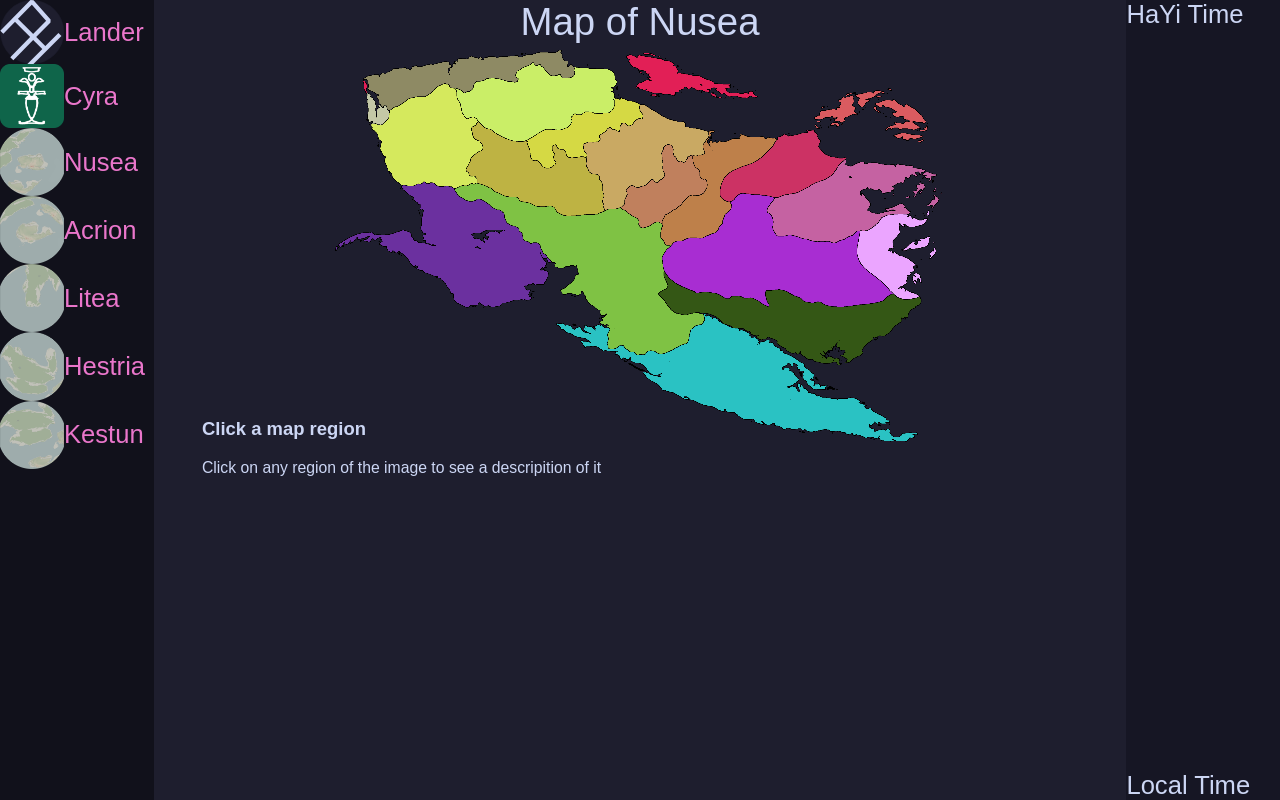
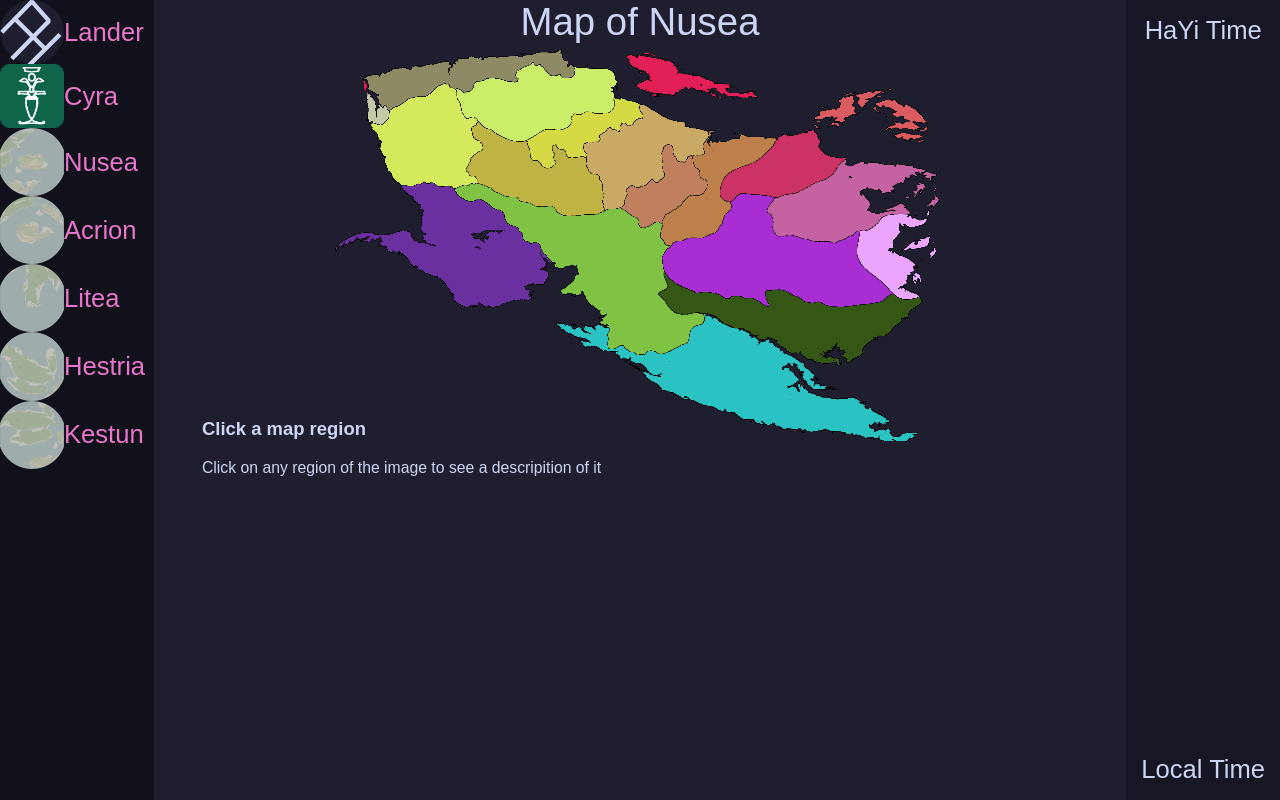
Before and after one commit to nushea/nusea-map, a plain HTML site: page index.html in a window 1280 px wide. Drawn offline with Linux system fonts and the light colour scheme; no server answers; a web font is replaced by a local one.

Commit message:
small adjustment

```diff
--- a/css/format.css
+++ b/css/format.css
@@ -80,6 +80,10 @@ iframe {
 }
 #Right>ul {
 	justify-content: space-between;
+	width: 100%;
+	text-align: center;
+	margin-top: 2vh;
+	margin-bottom: 2vh;
 }
 
 #Upper {
```
